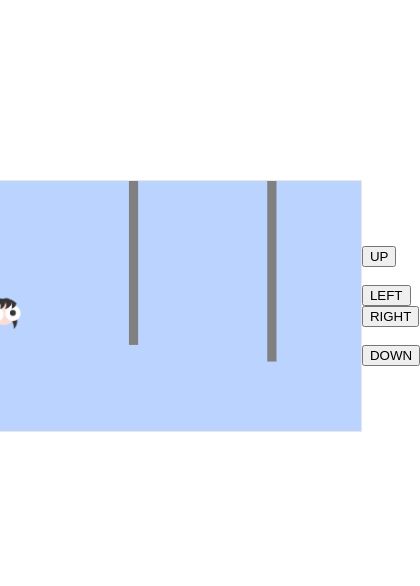
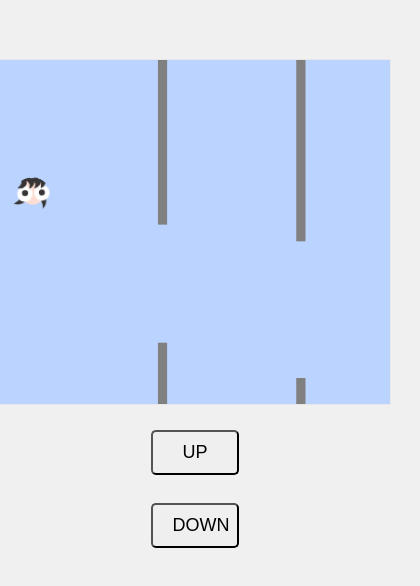
Before and after one commit to janfeshanf/running2, a plain HTML site: page index.html in a window 390 px wide. Shown: the part 116-702 px from the top of the page, 420 px wide, since content can reach past the window. Drawn offline with Linux system fonts and the light colour scheme.

Commit message:
Updated game code

```diff
--- a/index.html
+++ b/index.html
@@ -14,12 +14,12 @@
 </head>
 <body id="gameCanvas" onload="startGame()">
 
+
+    <div id="buttons">
+        <button onmousedown="moveup()" onmouseup="clearmove()" ontouchstart="moveup()">UP</button><br><br>
+        <button onmousedown="movedown()" onmouseup="clearmove()" ontouchstart="movedown()">DOWN</button>
+    </div>
+
     <script src="script.js"></script>
-    <div style="text-align:left;width:480px;">
-        <button onmousedown="moveup()" onmouseup="clearmove()" ontouchstart="moveup()">UP</button><br><br>
-        <button onmousedown="moveleft()" onmouseup="clearmove()" ontouchstart="moveleft()">LEFT</button>
-        <button onmousedown="moveright()" onmouseup="clearmove()" ontouchstart="moveright()">RIGHT</button><br><br>
-        <button onmousedown="movedown()" onmouseup="clearmove()" ontouchstart="movedown()">DOWN</button>
-      </div>
 </body>
 </html>
--- a/script.js
+++ b/script.js
@@ -1,6 +1,5 @@
 var myGamePiece;
 var myObstacles = [];
-var myScore;
 
 function startGame() {
     myGamePiece = new component(50, 50, "1.svg", 10, 120, "image");
@@ -10,8 +9,8 @@ function startGame() {
 var myGameArea = {
     canvas: document.createElement("canvas"),
     start: function() {
-        this.canvas.width = 420;
-        this.canvas.height = 270;
+        this.canvas.width = 420;  // عرض کانواس
+        this.canvas.height = 370;  // ارتفاع کانواس
         this.context = this.canvas.getContext("2d");
         document.body.insertBefore(this.canvas, document.body.childNodes[0]);
         this.frameNo = 0;
--- a/style.css
+++ b/style.css
@@ -1,17 +1,56 @@
+/* تنظیمات بدنه صفحه */
 body {
     margin: 0;
     padding: 0;
     display: flex;
+    flex-direction: column;
     justify-content: center;
     align-items: center;
     height: 100vh;
+    width: 100%; /* عرض کامل صفحه */
+    background-color: #f0f0f0; /* رنگ پس زمینه */
+}
+
+/* تنظیمات کانواس (کادر بازی) */
+#gameContainer {
+    display: flex;
+    justify-content: center;
+    align-items: center;
+    margin-top: 20px;
 }
 
 canvas {
+    width: 100%;
+    max-width: 400px; /* حداکثر عرض کانواس */
+    height: 300px; /* ارتفاع کانواس */
     border: 1px solid rgb(232, 232, 232);
-    width: 100%;
-    max-width: 400px;
-    height: auto;
-        background-color: #bbd3ff;
+    background-color: #bbd3ff;
+}
 
+/* تنظیمات دکمه‌ها */
+#buttons {
+    margin-top: 20px;  /* فاصله دکمه‌ها از کانواس */
+    text-align: center;
 }
+
+button {
+    padding: 10px 20px;
+    font-size: 16px;
+    margin: 5px;
+    border-radius: 5px;
+    cursor: pointer;
+    width: 80%;
+}
+
+/* برای صفحه نمایش موبایل */
+@media (max-width: 600px) {
+    canvas {
+        width: 100%;  /* برای صفحه‌های کوچکتر، عرض کانواس 100% */
+        height: auto;  /* ارتفاع کانواس به طور خودکار تنظیم می‌شود */
+    }
+
+    button {
+        width: 80%;   /* دکمه‌ها عرض بیشتری داشته باشند */
+        font-size: 18px; /* اندازه فونت دکمه‌ها بزرگتر می‌شود */
+    }
+}
```
Also changed, not shown: 1.png.
